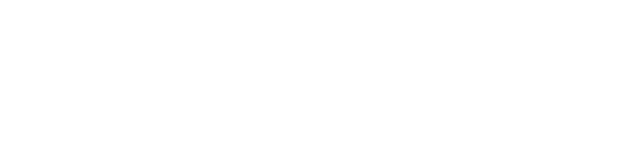
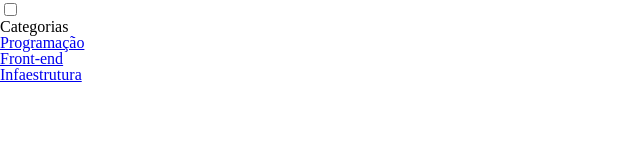
Before and after one commit to thaysilva14/aluraboooks-2b, a plain HTML site: page yx_silvaah/index.html in a window 1280 px wide. Shown: the whole page, without its empty margins (0-640 px from the left). Drawn offline with Linux system fonts and the light colour scheme.

Commit message:
Update index.html

```diff
--- a/yx_silvaah/index.html
+++ b/yx_silvaah/index.html
@@ -8,9 +8,24 @@
     <link rel="stylesheet" href="reset.css">
     <link rel="stylesheet" href="style.css">
 </head>
+
 <body>
-    <header class="cabeçalho">
+    <header class="cabecalho">
         <div class="container">
+         <input type="checkbox" id="menu" class="container__botao">
+         <label for="menu">
+            <span class="cabeçalho__menu-hambuerger container__imagem"></span>
+         </label>
+         <ul class="lista__menu">
+            <li class="lista-menu__titulo">Categorias</li>
+            <li class="lista-menu__item">
+                <a href="#" class="lista-menu__item">Programação</a>
+            </li>
+                    <li class="lista-menu__item">
+                        <a href="#" class="lista-menu__link">Front-end</a>
+                    </li>
+                    <li class="lista-menu__item">
+                        <a href="#" class="lista-menu__link">Infaestrutura</a>
+                    </li>
+
             <span class="cabeçalho__menu-hambuerger"></span>
-
-        </div>
```
